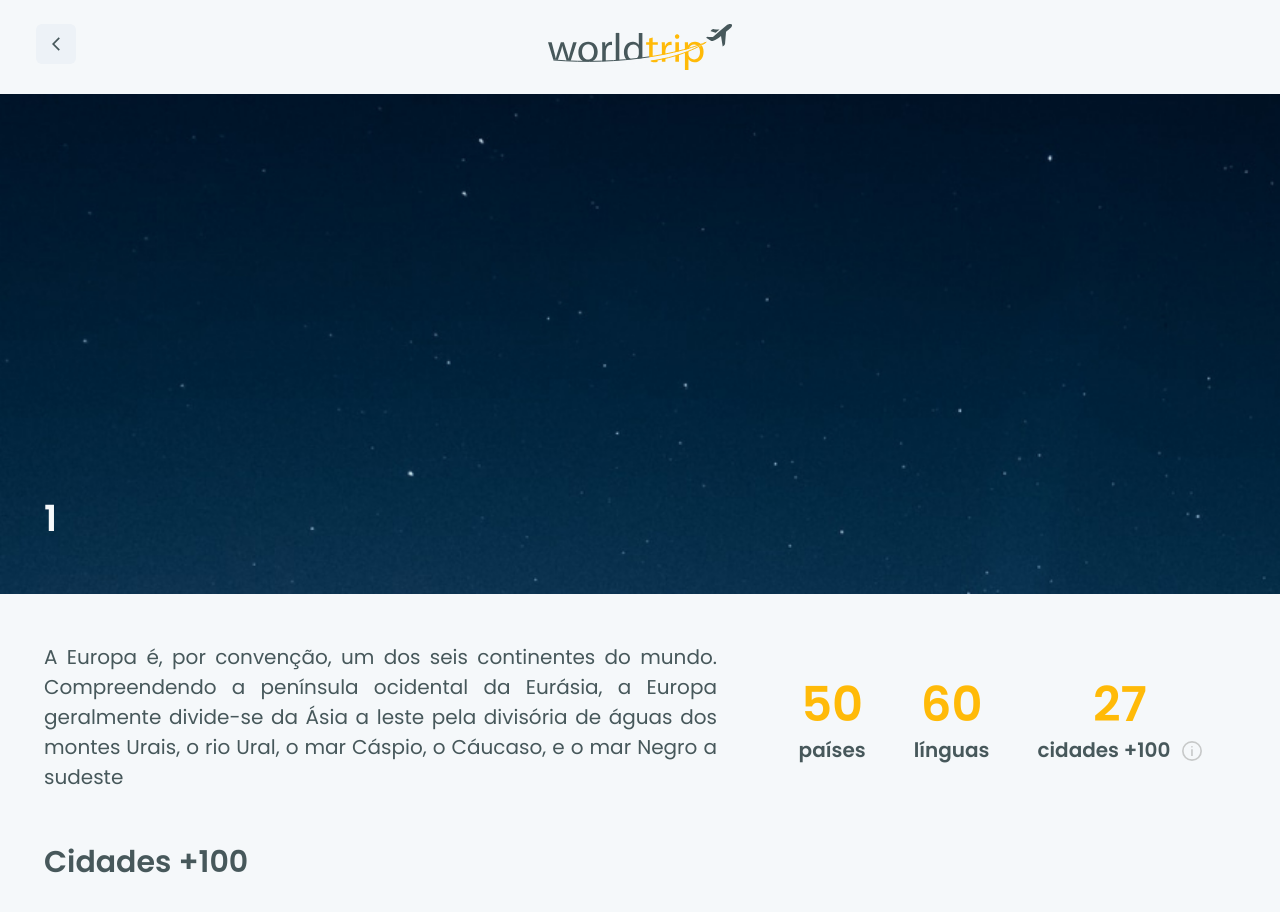
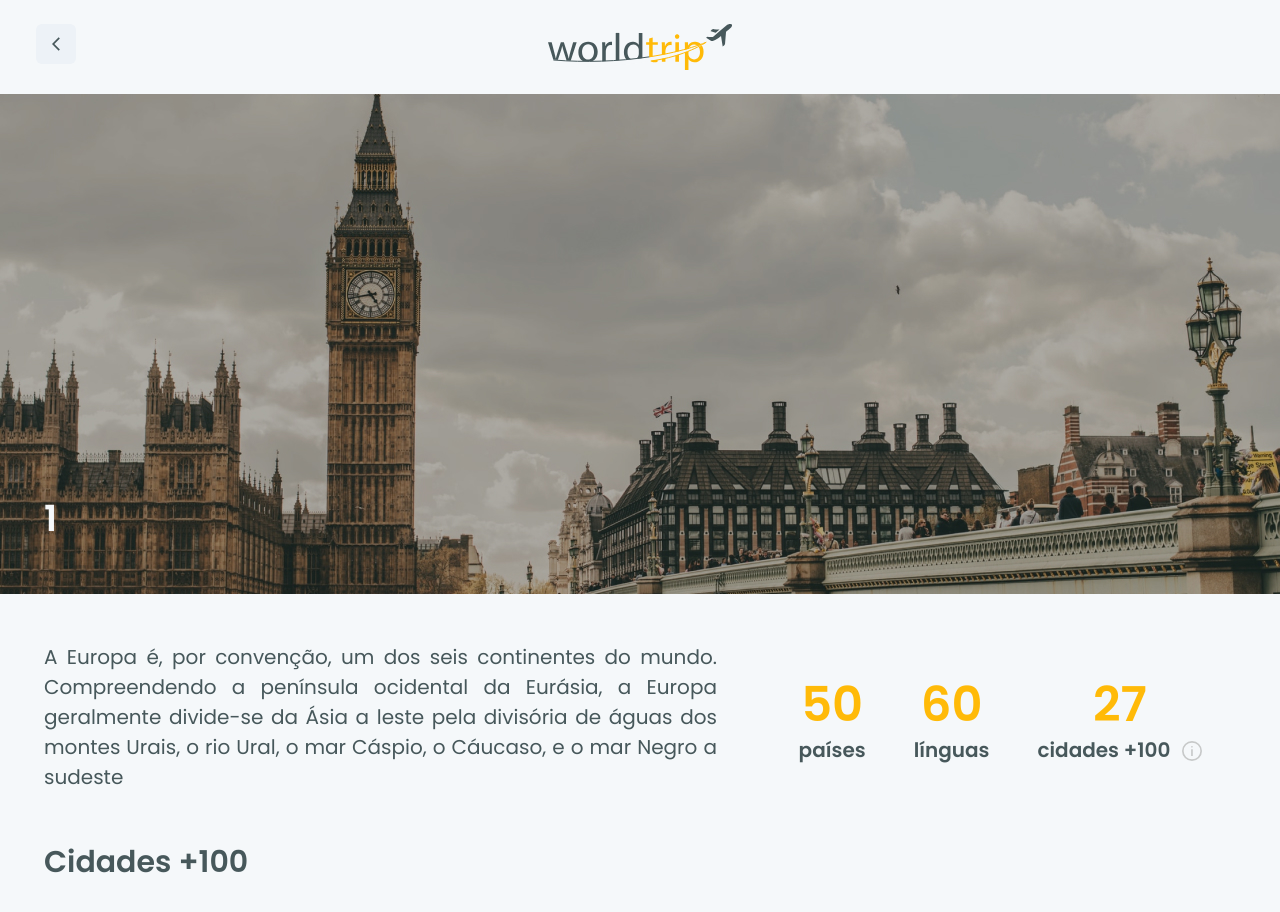
Before and after one commit to pedropaulodf/ignite-worldtrip, a Next.js app: page /continent/1 in a window 1280 px wide. Shown: the top 912 px of the page. Built offline with nearby package versions, Linux system fonts and the light colour scheme.

Commit message:
fix: Ajuste na posição das imagens dos banners

```diff
--- a/src/components/Banner.tsx
+++ b/src/components/Banner.tsx
@@ -2,8 +2,10 @@ import { Box, Flex, Image, SimpleGrid, Text } from "@chakra-ui/react";
 export function Banner() {
   return (
     <Flex
+      as="image"
       bgImage="url('/images/bgHome.jpg')"
       bgSize="cover"
+      bgPosition="center"
       h="335"
       gap="4"
       p="6"
--- a/src/pages/continent/[slug].tsx
+++ b/src/pages/continent/[slug].tsx
@@ -37,8 +37,10 @@ export default function Continent({ continent }: ContinentProps) {
       <Header showBackButton />
 
       <Flex
-        bgImage="url('/images/bgHome.jpg')"
+        as="image"
+        bgImage="url('/images/bgSingle.jpg')"
         bgSize="cover"
+        bgPosition="center"
         h={["200", "400", "500"]}
         justifyContent="center"
       >
```
